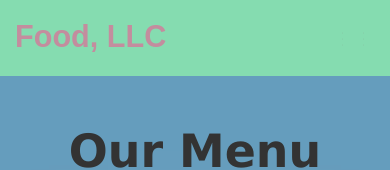
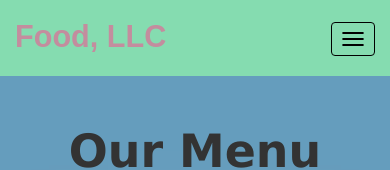
Before and after one commit to lifeXmatter/assign-mod-2, a plain HTML site: page week3/index.html in a window 390 px wide. Shown: the top 170 px of the page. Drawn offline with Linux system fonts and the light colour scheme.

Commit message:
Update styles.css

```diff
--- a/week3/css/styles.css
+++ b/week3/css/styles.css
@@ -56,7 +56,7 @@ body {
 }
 
 .navbar-header button.navbar-toggle, .navbar-header .icon-bar {
-    border: 1px solid #85dcb0;
+    border: 1px solid #000000;
 }
 
 #main {
```
